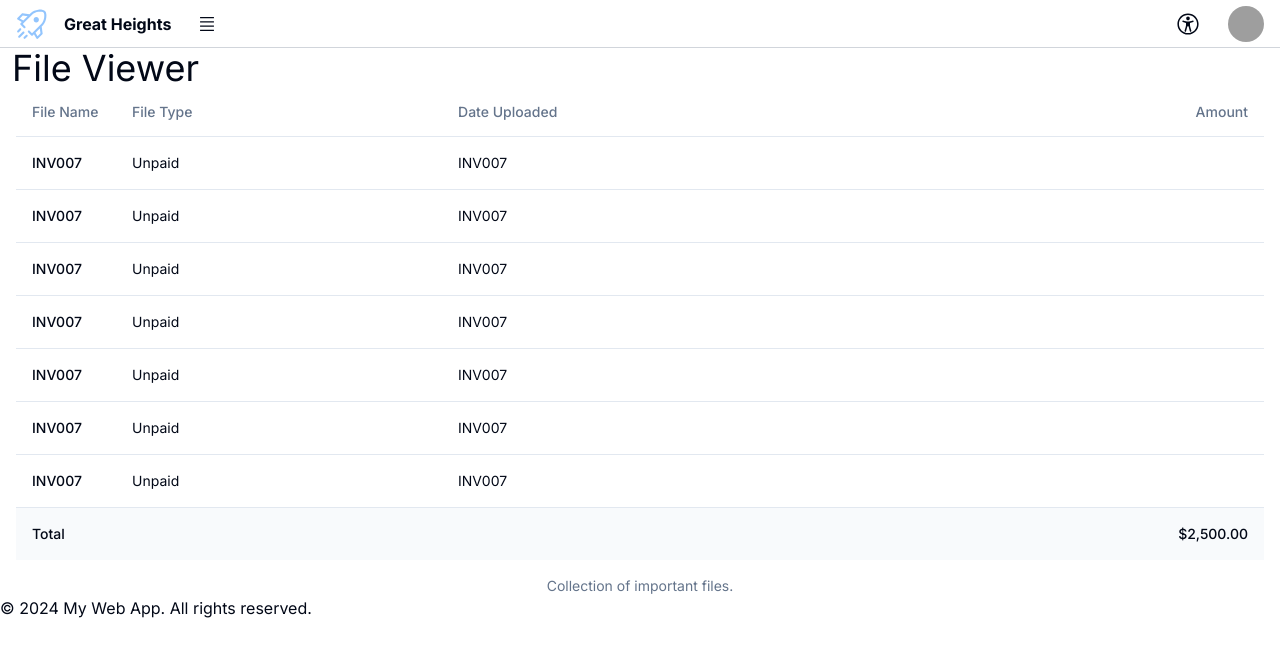
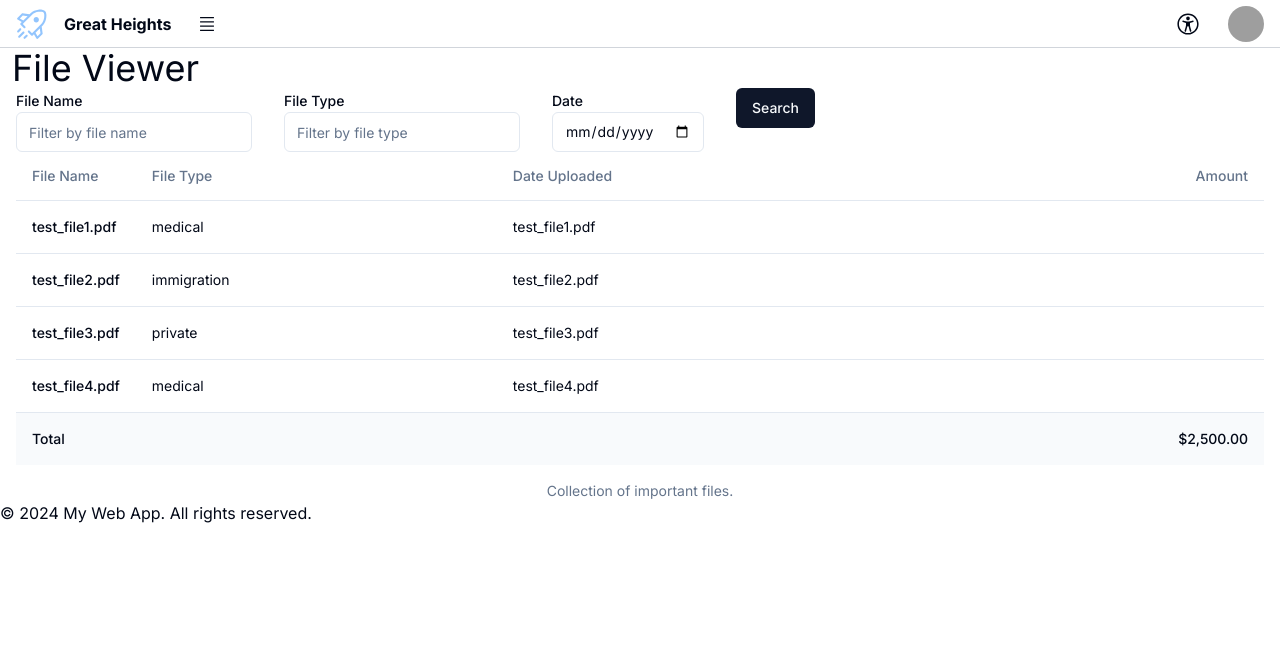
Before and after one commit to fatokik/great-heights-file-app, a Next.js app: page /file-viewer in a window 1280 px wide. Shown: the top 656 px of the page. Built offline with nearby package versions, Linux system fonts and the light colour scheme; grey boxes are pictures that could not be loaded.

Commit message:
added initial filters and buttons

```diff
--- a/components/FileViewer/FileViewer.tsx
+++ b/components/FileViewer/FileViewer.tsx
@@ -9,55 +9,58 @@ import {
   TableHeader,
   TableRow,
 } from "../ui/table";
+import { Input } from "../ui/input";
 import Page from "../Page/Page";
+import { Label } from "../ui/label";
+import { Button } from "../ui/button";
 
 export const FileViewer: FC = () => {
-  const invoices = [
+  const dummyfileData = [
     {
-      id: 999,
-      file_name: "INV007",
-      file_type: "Unpaid",
-      date_uploaded: "$300.00",
+      id: 1,
+      file_name: "test_file1.pdf",
+      file_type: "medical",
+      date_uploaded: "06/2/2024",
     },
     {
-      id: 999,
-      file_name: "INV007",
-      file_type: "Unpaid",
-      date_uploaded: "$300.00",
+      id: 2,
+      file_name: "test_file2.pdf",
+      file_type: "immigration",
+      date_uploaded: "07/5/2024",
     },
     {
-      id: 999,
-      file_name: "INV007",
-      file_type: "Unpaid",
-      date_uploaded: "$300.00",
+      id: 3,
+      file_name: "test_file3.pdf",
+      file_type: "private",
+      date_uploaded: "08/2/2024",
     },
     {
-      id: 999,
-      file_name: "INV007",
-      file_type: "Unpaid",
-      date_uploaded: "$300.00",
-    },
-    {
-      id: 999,
-      file_name: "INV007",
-      file_type: "Unpaid",
-      date_uploaded: "$300.00",
-    },
-    {
-      id: 999,
-      file_name: "INV007",
-      file_type: "Unpaid",
-      date_uploaded: "$300.00",
-    },
-    {
-      id: 999,
-      file_name: "INV007",
-      file_type: "Unpaid",
-      date_uploaded: "$300.00",
+      id: 4,
+      file_name: "test_file4.pdf",
+      file_type: "medical",
+      date_uploaded: "08/23/2024",
     },
   ];
   return (
     <Page title="File Viewer">
+      <div className="flex flex-row gap-x-8">
+        <div>
+          <Label htmlFor="fileName">File Name</Label>
+          <Input id="fileName" placeholder="Filter by file name" />
+        </div>
+        <div>
+          <Label htmlFor="fileType">File Type</Label>
+          <Input id="fileType" placeholder="Filter by file type" />
+        </div>
+        <div>
+          <Label htmlFor="fileDate">Date</Label>
+          <Input id="fileDate" placeholder="Filter by file name" type="date" />
+        </div>
+
+        <div>
+          <Button>Search</Button>
+        </div>
+      </div>
       <Table>
         <TableCaption>Collection of important files.</TableCaption>
         <TableHeader>
@@ -69,11 +72,11 @@ export const FileViewer: FC = () => {
           </TableRow>
         </TableHeader>
         <TableBody>
-          {invoices.map((invoice) => (
-            <TableRow key={invoice.id}>
-              <TableCell className="font-medium">{invoice.file_name}</TableCell>
-              <TableCell>{invoice.file_type}</TableCell>
-              <TableCell>{invoice.file_name}</TableCell>
+          {dummyfileData.map((file) => (
+            <TableRow key={file.id}>
+              <TableCell className="font-medium">{file.file_name}</TableCell>
+              <TableCell>{file.file_type}</TableCell>
+              <TableCell>{file.file_name}</TableCell>
             </TableRow>
           ))}
         </TableBody>
--- /dev/null
+++ b/components/ui/label.tsx
@@ -0,0 +1,26 @@
+"use client"
+
+import * as React from "react"
+import * as LabelPrimitive from "@radix-ui/react-label"
+import { cva, type VariantProps } from "class-variance-authority"
+
+import { cn } from "@/lib/utils"
+
+const labelVariants = cva(
+  "text-sm font-medium leading-none peer-disabled:cursor-not-allowed peer-disabled:opacity-70"
+)
+
+const Label = React.forwardRef<
+  React.ElementRef<typeof LabelPrimitive.Root>,
+  React.ComponentPropsWithoutRef<typeof LabelPrimitive.Root> &
+    VariantProps<typeof labelVariants>
+>(({ className, ...props }, ref) => (
+  <LabelPrimitive.Root
+    ref={ref}
+    className={cn(labelVariants(), className)}
+    {...props}
+  />
+))
+Label.displayName = LabelPrimitive.Root.displayName
+
+export { Label }
--- a/package.json
+++ b/package.json
@@ -12,6 +12,7 @@
     "@radix-ui/react-avatar": "^1.1.0",
     "@radix-ui/react-dropdown-menu": "^2.1.1",
     "@radix-ui/react-icons": "^1.3.0",
+    "@radix-ui/react-label": "^2.1.0",
     "@radix-ui/react-menubar": "^1.1.1",
     "@radix-ui/react-navigation-menu": "^1.2.0",
     "@radix-ui/react-popover": "^1.1.1",
```
Also changed, not shown: 1 other file (tests, documents, lock files or other folders).
